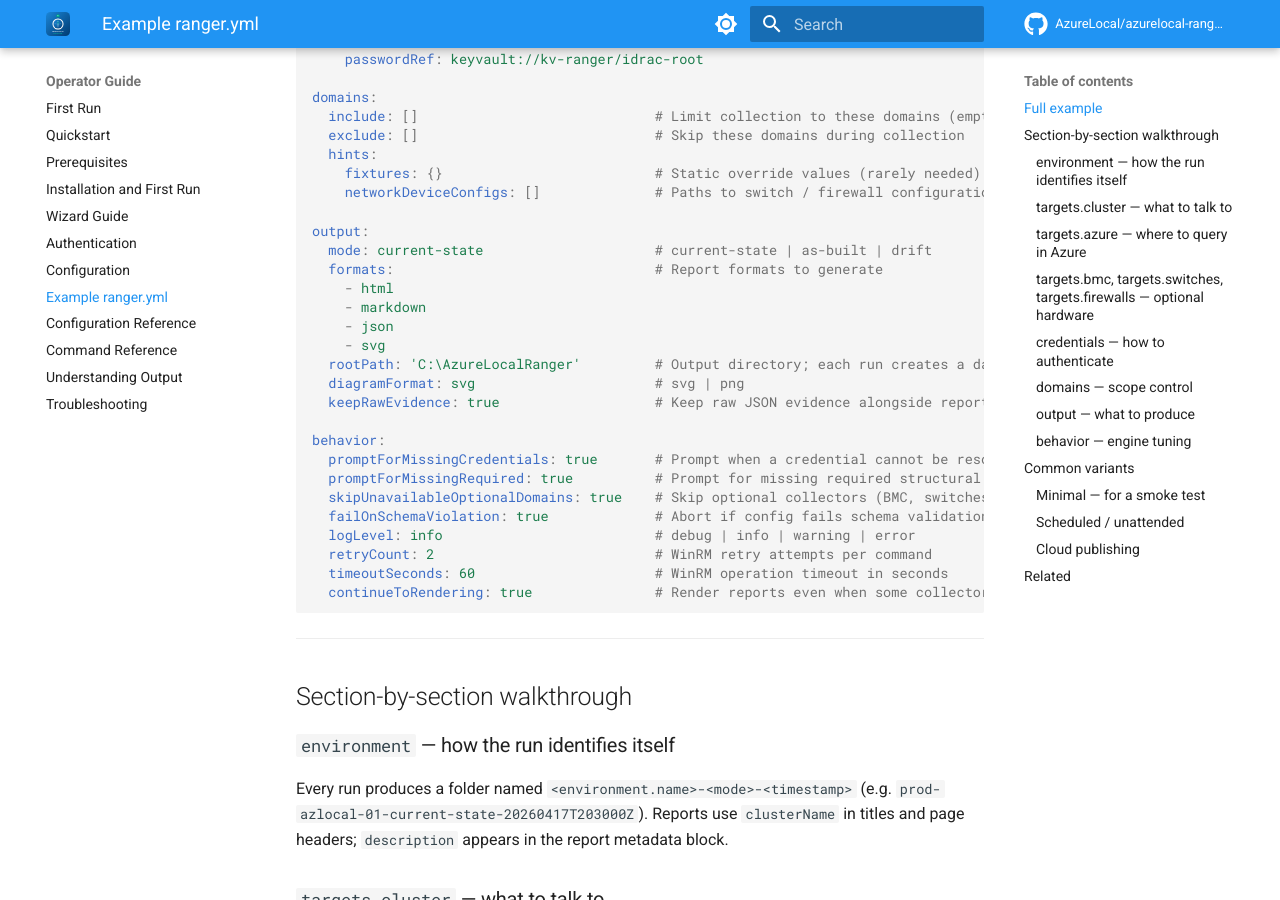
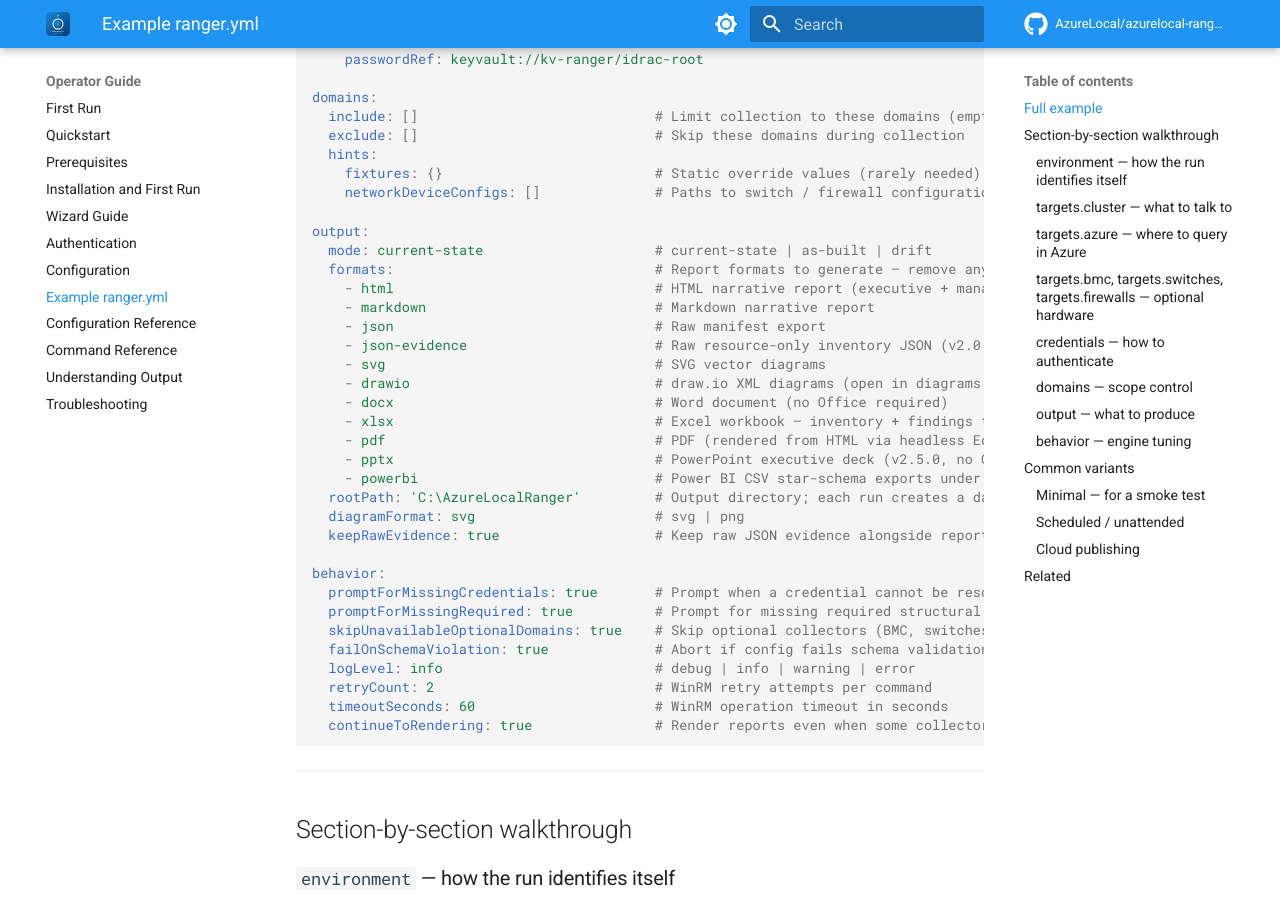
Before and after one commit to AzureLocal/azurelocal-ranger, an MkDocs documentation site: the page built from docs/operator/example-config.md, in a window 1280 px wide and 900 px high, scrolled down 1272 px. Built offline with MkDocs 1.6.1 and Material for MkDocs 9.7.7, drawn with Linux system fonts in a browser that asks for light colours; comment, search, counter and statistics services are not loaded.

Commit message:
docs: list all 11 output formats in example ranger.yml with per-format comments
Make the example config show every supported format so operators can see the
full menu and remove what they don't want, rather than hunt through the
configuration-reference for the complete list.

Applies to both samples/configs/ranger.yml and the inline example in
docs/operator/example-config.md.

Co-Authored-By: Claude Sonnet 4.6 <noreply@anthropic.com>

```diff
--- a/docs/operator/example-config.md
+++ b/docs/operator/example-config.md
@@ -67,11 +67,18 @@ domains:
 
 output:
   mode: current-state                     # current-state | as-built | drift
-  formats:                                # Report formats to generate
-    - html
-    - markdown
-    - json
-    - svg
+  formats:                                # Report formats to generate — remove any you don't want
+    - html                                # HTML narrative report (executive + management + technical)
+    - markdown                            # Markdown narrative report
+    - json                                # Raw manifest export
+    - json-evidence                       # Raw resource-only inventory JSON (v2.0.0)
+    - svg                                 # SVG vector diagrams
+    - drawio                              # draw.io XML diagrams (open in diagrams.net)
+    - docx                                # Word document (no Office required)
+    - xlsx                                # Excel workbook — inventory + findings tabs
+    - pdf                                 # PDF (rendered from HTML via headless Edge/Chrome)
+    - pptx                                # PowerPoint executive deck (v2.5.0, no Office required)
+    - powerbi                             # Power BI CSV star-schema exports under powerbi/
   rootPath: 'C:\AzureLocalRanger'         # Output directory; each run creates a dated sub-folder
   diagramFormat: svg                      # svg | png
   keepRawEvidence: true                   # Keep raw JSON evidence alongside reports
```
Also changed, not shown: 1 other file.
